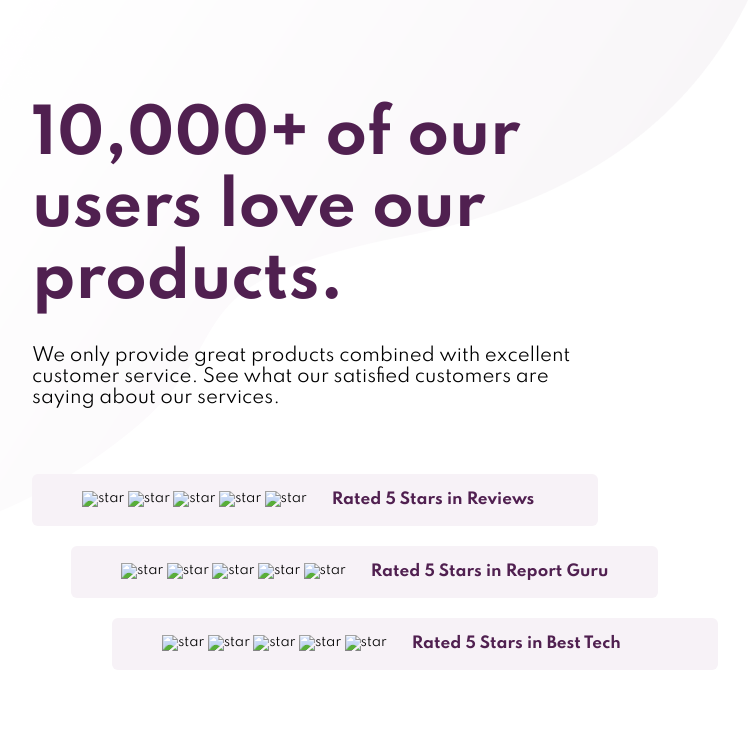
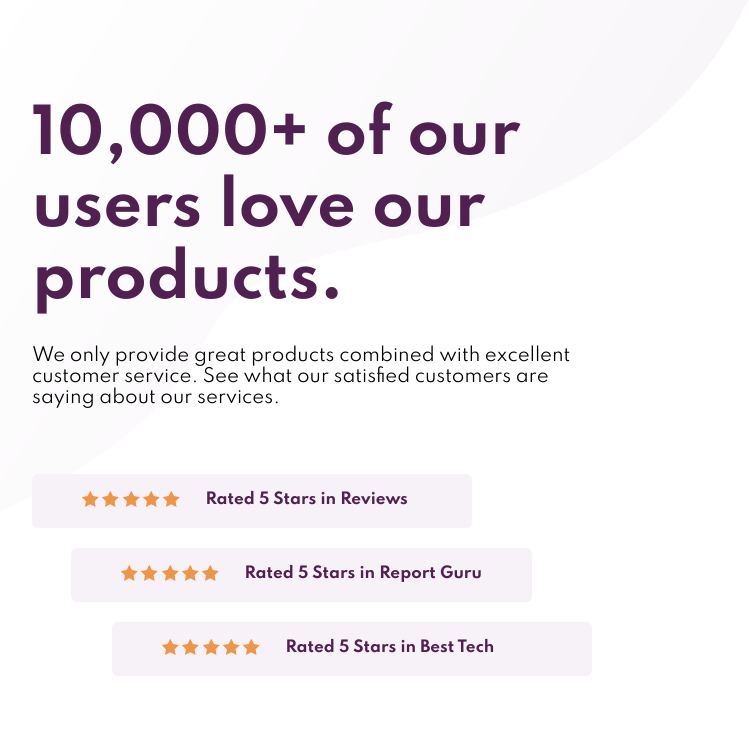
Before and after one commit to crestcentmoon/social-proof-section, a plain HTML site: page index.html in a window 1280 px wide. Shown: the top 750 px of the page, without its empty margins (128-877 px from the left). Drawn offline with Linux system fonts and the light colour scheme; the site is published under a folder, as on GitHub Pages, so addresses that start at the root find nothing.

Commit message:
change star.svg directory

```diff
--- a/index.html
+++ b/index.html
@@ -35,11 +35,11 @@
           <div class="stack-one">
             <div class="customer-rating">
               <div class="rating-img">
-                <img src="/social-proof-section/images/icon-star.svg" alt="star">
-                <img src="/social-proof-section/images/icon-star.svg" alt="star">
-                <img src="/social-proof-section/images/icon-star.svg" alt="star">
-                <img src="/social-proof-section/images/icon-star.svg" alt="star">
-                <img src="/social-proof-section/images/icon-star.svg" alt="star">
+                <img src="images/icon-star.svg" alt="star">
+                <img src="images/icon-star.svg" alt="star">
+                <img src="images/icon-star.svg" alt="star">
+                <img src="images/icon-star.svg" alt="star">
+                <img src="images/icon-star.svg" alt="star">
               </div>
               <div class="text one">
                 <h3>Rated 5 Stars in Reviews</h3>
@@ -49,11 +49,11 @@
           <div class="stack-two">
             <div class="customer-rating">
               <div class="rating-img">
-                <img src="/social-proof-section/images/icon-star.svg" alt="star">
-                <img src="/social-proof-section/images/icon-star.svg" alt="star">
-                <img src="/social-proof-section/images/icon-star.svg" alt="star">
-                <img src="/social-proof-section/images/icon-star.svg" alt="star">
-                <img src="/social-proof-section/images/icon-star.svg" alt="star">
+                <img src="images/icon-star.svg" alt="star">
+                <img src="images/icon-star.svg" alt="star">
+                <img src="images/icon-star.svg" alt="star">
+                <img src="images/icon-star.svg" alt="star">
+                <img src="images/icon-star.svg" alt="star">
               </div>
               <div class="text two">
                 <h3>Rated 5 Stars in Report Guru</h3>
@@ -63,11 +63,11 @@
           <div class="stack-three">
             <div class="customer-rating">
               <div class="rating-img">
-                <img src="/social-proof-section/images/icon-star.svg" alt="star">
-                <img src="/social-proof-section/images/icon-star.svg" alt="star">
-                <img src="/social-proof-section/images/icon-star.svg" alt="star">
-                <img src="/social-proof-section/images/icon-star.svg" alt="star">
-                <img src="/social-proof-section/images/icon-star.svg" alt="star">
+                <img src="images/icon-star.svg" alt="star">
+                <img src="images/icon-star.svg" alt="star">
+                <img src="images/icon-star.svg" alt="star">
+                <img src="images/icon-star.svg" alt="star">
+                <img src="images/icon-star.svg" alt="star">
               </div>
               <div class="text three">
                 <h3>Rated 5 Stars in Best Tech</h3>
```
